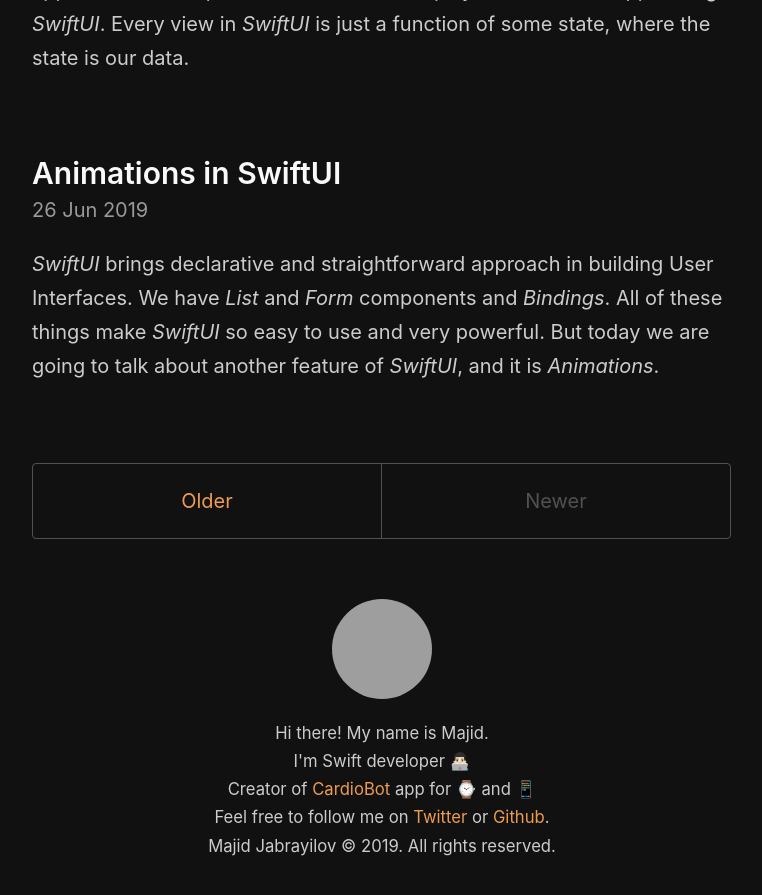
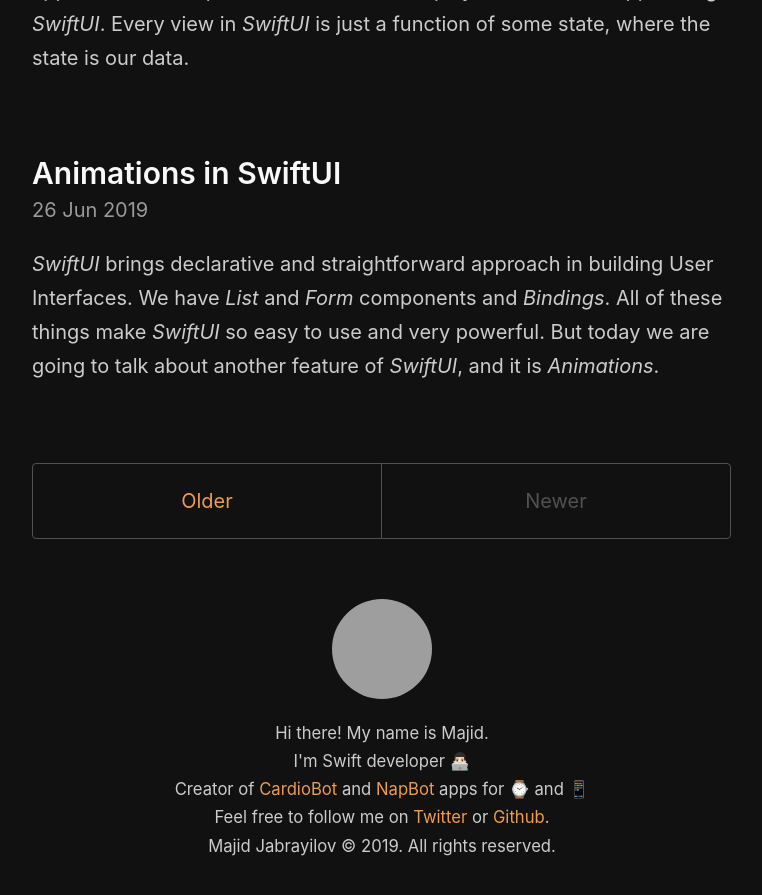
Before and after one commit to mecid/mecid.github.io, a Jekyll site: the page built from index.html, in a window 1280 px wide and 900 px high, scrolled down 3072 px, cut to the strip 0-895 px from the top of the window. Shown: the whole strip, without its empty margins (258-1020 px from the left). Built offline with Jekyll 4.4.1, drawn with Linux system fonts in a browser that asks for light colours; the list of posts is cut into pages by our own code; grey boxes are pictures that could not be loaded.

Commit message:
Update default.html

```diff
--- a/_layouts/default.html
+++ b/_layouts/default.html
@@ -21,7 +21,7 @@
           {% avatar mecid size=100 %}
           <small>Hi there! My name is Majid.</small>
           <small>I'm Swift developer 👨🏻‍💻</small>
-          <small>Creator of <a href="http://cardiobotapp.com">CardioBot</a> app for ⌚ and 📱</small>
+          <small>Creator of <a href="http://cardiobotapp.com">CardioBot</a> and <a href="http://napbotapp.com">NapBot</a> apps for ⌚ and 📱</small>
           <small>Feel free to follow me on <a href="https://twitter.com/mecid">Twitter</a> or <a href="https://github.com/mecid">Github</a>.</small>
         <small>
           Majid Jabrayilov &copy; <time datetime="{{ site.time | date_to_xmlschema }}">{{ site.time | date: '%Y' }}</time>. All rights reserved.
```
